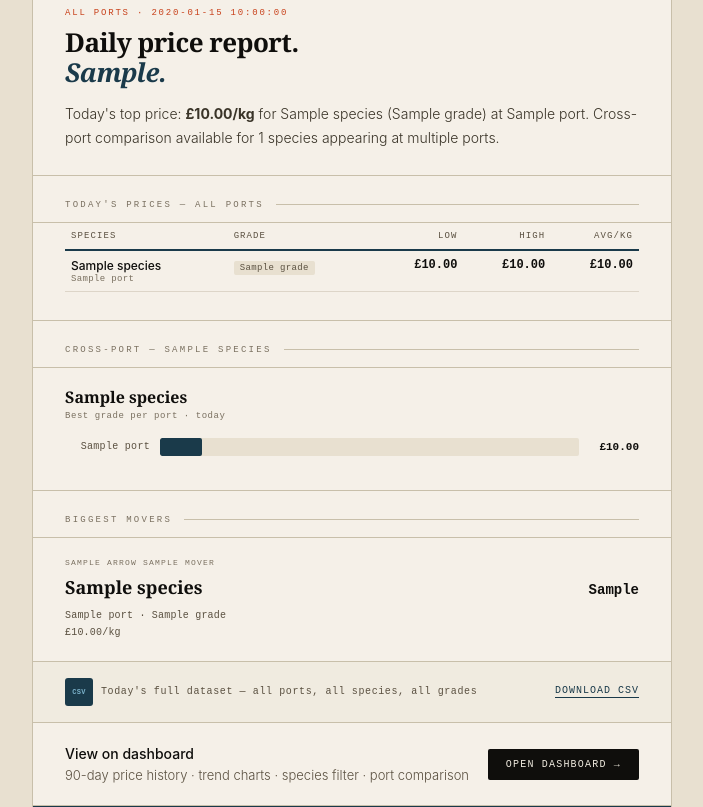
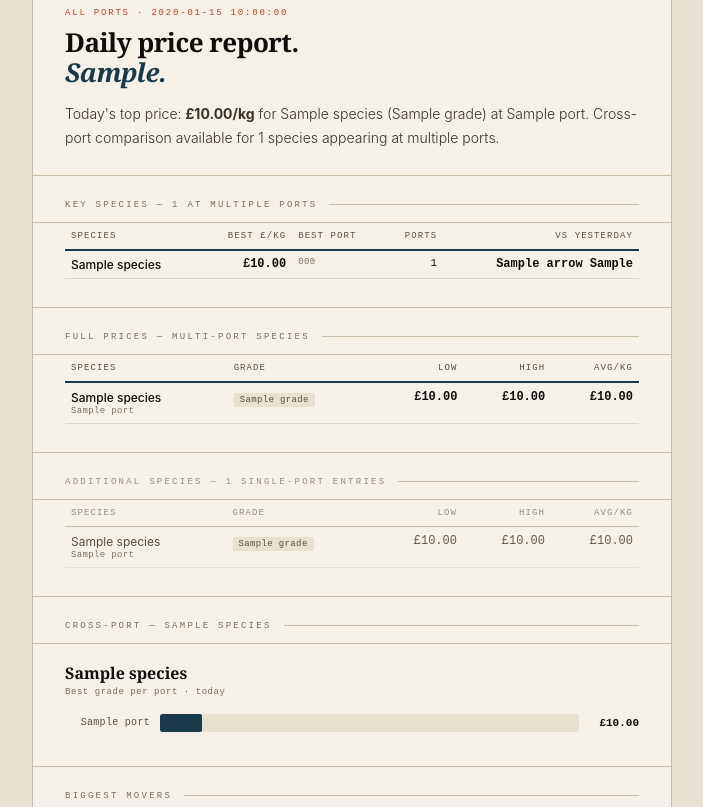
Before and after one commit to neilhenrypeacock/quayside, a Python web app: template src/quayside/templates/digest.html in a window 1280 px wide. Shown: the part 236-1043 px from the top of the page, without its empty margins (288-991 px from the left). Run offline with Jinja, Linux system fonts and the light colour scheme; the template is opened without the code that fills it: most values are stand-ins (such as "Sample title", 1, 10 or a date in 2020).

Commit message:
Add tiered price tables to daily digest
Replace the single flat price table (329 rows, 111 species) with a
layered three-section layout for faster scanning:

1. Key Species Summary — 28 multi-port species in a compact table with
   best price, best port, port count, and day-over-day change arrows
2. Full Prices (multi-port) — detailed grade-level breakdown for the
   same 28 species that appear at 2+ ports
3. Additional Species — 83 single-port entries in a visually
   de-emphasised section

Also adds git workflow convention to CLAUDE.md (always use feature
branches, never commit directly to main).

Co-Authored-By: Claude Opus 4.6 <noreply@anthropic.com>

```diff
--- a/src/quayside/templates/digest.html
+++ b/src/quayside/templates/digest.html
@@ -588,6 +588,44 @@
   }
   .footer-copy a { color: #3a3428; }
 
+  /* SUMMARY TABLE */
+  .summary-table td { padding: 6px 6px; }
+  .change-up {
+    color: #4a8a5a;
+    font-family: 'Courier New', monospace;
+    font-size: 11px;
+    font-weight: 700;
+  }
+  .change-down {
+    color: #c8401a;
+    font-family: 'Courier New', monospace;
+    font-size: 11px;
+    font-weight: 700;
+  }
+
+  /* SECONDARY (SINGLE-PORT) SECTION */
+  .secondary-label {
+    color: #9a9080;
+  }
+  .secondary-table thead tr {
+    border-bottom: 1px solid #c8bfaa;
+  }
+  .secondary-table th {
+    color: #9a9080;
+  }
+  .secondary-table td {
+    color: #6a6050;
+    border-bottom: 1px solid #e8e0d0;
+  }
+  .secondary-table .species-name {
+    color: #5a5040;
+    font-weight: 400;
+  }
+  .secondary-table .price-val {
+    color: #6a6050;
+    font-weight: 500;
+  }
+
   /* EMPTY STATE */
   .empty-state {
     padding: 60px 32px;
@@ -650,8 +688,38 @@
       </div>
     </div>
 
-    <!-- PRICE TABLE -->
-    <div class="section-label">Today's prices — all ports</div>
+    <!-- KEY SPECIES SUMMARY -->
+    {% if key_species_summary %}
+    <div class="section-label">Key species — {{ key_species_summary|length }} at multiple ports</div>
+    <div class="price-table-wrap">
+      <table class="price-table summary-table">
+        <thead>
+          <tr>
+            <th>Species</th>
+            <th class="right">Best £/kg</th>
+            <th>Best port</th>
+            <th class="right">Ports</th>
+            <th class="right">vs yesterday</th>
+          </tr>
+        </thead>
+        <tbody>
+          {% for s in key_species_summary %}
+          <tr>
+            <td><span class="species-name">{{ s.species }}</span></td>
+            <td class="price-val">&pound;{{ "%.2f"|format(s.best_price) }}</td>
+            <td><span class="port-name" style="margin-top:0">{{ s.best_port_code }}</span></td>
+            <td class="price-val" style="font-weight:400;font-size:11px">{{ s.port_count }}</td>
+            <td class="price-val">{% if s.change %}<span class="change-{{ s.change.direction }}">{{ s.change.arrow }} {{ s.change.pct_str }}</span>{% else %}&mdash;{% endif %}</td>
+          </tr>
+          {% endfor %}
+        </tbody>
+      </table>
+    </div>
+    {% endif %}
+
+    <!-- FULL PRICES — MULTI-PORT SPECIES -->
+    {% if prices_multi_port %}
+    <div class="section-label">Full prices — multi-port species</div>
     <div class="price-table-wrap">
       <table class="price-table">
         <thead>
@@ -664,7 +732,7 @@
           </tr>
         </thead>
         <tbody>
-          {% for group in prices_by_species %}
+          {% for group in prices_multi_port %}
           {% for row in group.rows %}
           <tr{% if row.is_best %} class="table-best"{% endif %}>
             <td>
@@ -681,6 +749,41 @@
         </tbody>
       </table>
     </div>
+    {% endif %}
+
+    <!-- FULL PRICES — SINGLE-PORT SPECIES -->
+    {% if prices_single_port %}
+    <div class="section-label secondary-label">Additional species — {{ prices_single_port|length }} single-port entries</div>
+    <div class="price-table-wrap">
+      <table class="price-table secondary-table">
+        <thead>
+          <tr>
+            <th>Species</th>
+            <th>Grade</th>
+            <th class="right">Low</th>
+            <th class="right">High</th>
+            <th class="right">Avg/kg</th>
+          </tr>
+        </thead>
+        <tbody>
+          {% for group in prices_single_port %}
+          {% for row in group.rows %}
+          <tr>
+            <td>
+              <span class="species-name">{{ group.species }}</span>
+              <span class="port-name">{{ row.port }}</span>
+            </td>
+            <td><span class="grade-badge">{{ row.grade }}</span></td>
+            <td class="price-val">{% if row.price_low %}&pound;{{ "%.2f"|format(row.price_low) }}{% else %}&mdash;{% endif %}</td>
+            <td class="price-val">{% if row.price_high %}&pound;{{ "%.2f"|format(row.price_high) }}{% else %}&mdash;{% endif %}</td>
+            <td class="price-val">&pound;{{ "%.2f"|format(row.price_avg) }}</td>
+          </tr>
+          {% endfor %}
+          {% endfor %}
+        </tbody>
+      </table>
+    </div>
+    {% endif %}
 
     <!-- CROSS PORT COMPARISON -->
     {% if comparisons %}
```
Also changed, not shown: CLAUDE.md (+5 -0 lines), src/quayside/report.py (+68 -12 lines).
